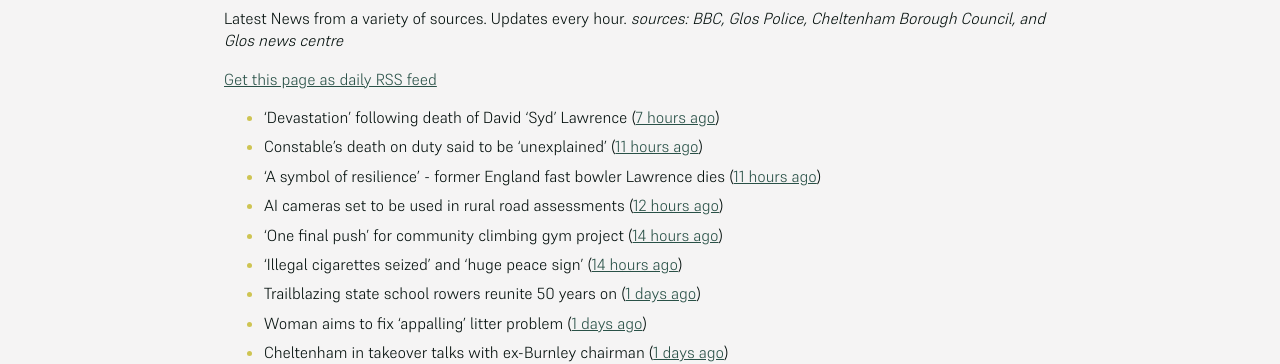
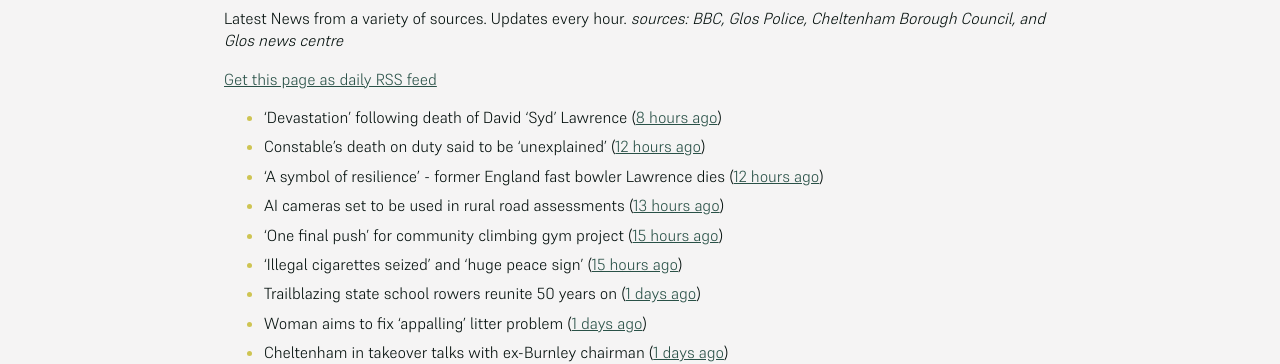
Before and after one commit to mat-0/cheltenham-open-data, a Jekyll site: the page built from _pages/news.md, in a window 1280 px wide. Shown: the part 266-630 px from the top of the page. Built offline with Jekyll 4.4.1, drawn with Linux system fonts in a browser that asks for light colours.

Commit message:
Updated 2025-06-22 21:57:45

```diff
--- a/_pages/news.md
+++ b/_pages/news.md
@@ -12,12 +12,12 @@ _sources: BBC, Glos Police, Cheltenham Borough Council, and Glos news centre_
 [Get this page as daily RSS feed](/daily.rss)
 
 <!-- news_marker starts -->
-- 'Devastation' following death of David 'Syd' Lawrence ([7 hours ago](https://www.bbc.com/news/articles/cvg9r0j5g08o))
-- Constable's death on duty said to be 'unexplained' ([11 hours ago](https://www.bbc.com/news/articles/c39z0d12k88o))
-- 'A symbol of resilience' - former England fast bowler Lawrence dies ([11 hours ago](https://www.bbc.com/sport/cricket/articles/c07d973k0zzo))
-- AI cameras set to be used in rural road assessments ([12 hours ago](https://www.bbc.com/news/articles/c62g921l14jo))
-- 'One final push' for community climbing gym project ([14 hours ago](https://www.bbc.com/news/articles/cx2v55q5kpeo))
-- 'Illegal cigarettes seized' and 'huge peace sign' ([14 hours ago](https://www.bbc.com/news/articles/cy9x4grl3zno))
+- 'Devastation' following death of David 'Syd' Lawrence ([8 hours ago](https://www.bbc.com/news/articles/cvg9r0j5g08o))
+- Constable's death on duty said to be 'unexplained' ([12 hours ago](https://www.bbc.com/news/articles/c39z0d12k88o))
+- 'A symbol of resilience' - former England fast bowler Lawrence dies ([12 hours ago](https://www.bbc.com/sport/cricket/articles/c07d973k0zzo))
+- AI cameras set to be used in rural road assessments ([13 hours ago](https://www.bbc.com/news/articles/c62g921l14jo))
+- 'One final push' for community climbing gym project ([15 hours ago](https://www.bbc.com/news/articles/cx2v55q5kpeo))
+- 'Illegal cigarettes seized' and 'huge peace sign' ([15 hours ago](https://www.bbc.com/news/articles/cy9x4grl3zno))
 - Trailblazing state school rowers reunite 50 years on ([1 days ago](https://www.bbc.com/news/articles/ce9xgerg0n5o))
 - Woman aims to fix 'appalling' litter problem ([1 days ago](https://www.bbc.com/news/articles/cqjq05rv191o))
 - Cheltenham in takeover talks with ex-Burnley chairman ([1 days ago](https://www.bbc.com/sport/football/articles/ckg3v5135meo))
```
Also changed, not shown: _data/flood.json (+4 -4 lines), index.md (+4 -4 lines).
